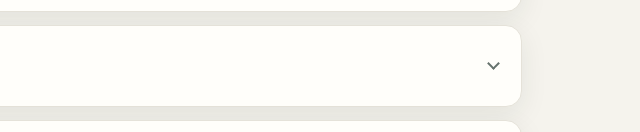
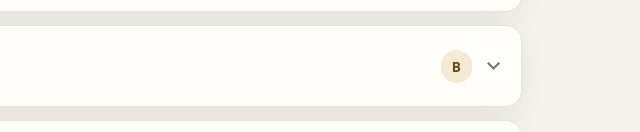
Before and after one commit to GusLameu/caderno-repertorio, a plain HTML site: page domingo.html in a window 1280 px wide. Shown: the part 800-932 px from the top of the page, 640-1280 px from the left. Drawn offline with Linux system fonts and the light colour scheme.

Commit message:
add: letras e tons que faltavam no repertorio de domingo

```diff
--- a/domingo.html
+++ b/domingo.html
@@ -159,11 +159,35 @@ Pelos prados e campinas verdejantes ele me leva a descansar. Para as águas repo
 Preparais à minha frente uma mesa, bem à vista do inimigo, e com óleo vós ungis minha cabeça; o meu cálice transborda.
 <strong>3</strong>
 Felicidade e todo bem hão de seguir-me por toda a minha vida; e, na casa do Senhor, habitarei pelos tempos infinitos.`},
-{n:5,part:"Aclamação ao Evangelho",t:"Aleluia",sub:"É bendito aquele que vem em nome do Senhor",lyrics:`<strong>REFRÃO</strong>
+{n:5,part:"Aclamação ao Evangelho",t:"Aleluia",sub:"É bendito aquele que vem em nome do Senhor",k:"B",lyrics:`<strong>REFRÃO</strong>
 Aleluia, Aleluia, Aleluia.
 <strong>ANTÍFONA</strong>
 É bendito aquele que vem vindo, que vem vindo em nome do Senhor; e o Reino que vem, seja bendito; ao que vem e a seu Reino, o louvor!`},
-{n:6,part:"Ofertório",t:"Canto de ofertório",sub:"Canto confirmado",note:"Canto confirmado; a letra e o tom não foram enviados.",lyrics:``},
+{n:6,part:"Ofertório",t:"Daqui do meu lugar",sub:"CD Missa / Fazedores da Paz · Paulinas-COMEP",k:"A",lyrics:`<strong>1ª ESTROFE</strong>
+Daqui do meu lugar
+Eu olho o teu altar
+E fico a imaginar aquele pão,
+Aquela refeição.
+Partiste aquele pão,
+O deste a teus irmãos,
+Criaste a religião do pão do céu,
+Do pão que vem do céu.
+<strong>REFRÃO</strong>
+Somos a Igreja do pão,
+Do pão repartido e do abraço e da paz (bis)
+<strong>2ª ESTROFE</strong>
+Daqui do meu lugar
+Eu olho o teu altar
+E fico a imaginar aquela paz,
+Aquela comunhão.
+Viveste aquela paz
+E deste a teus irmãos,
+Criaste a religião do pão da paz,
+Da paz que vem do céu.
+<strong>REFRÃO</strong>
+Somos a Igreja da paz,
+Da paz partilhada
+E do abraço e do pão (bis)`},
 {n:7,part:"Santo",t:"Senhor Deus do Universo",k:"C",lyrics:`Santo, Santo, Santo,
 Senhor Deus do universo.
 O céu e a terra proclamam a Vossa Glória.
@@ -184,7 +208,36 @@ Tende piedade, piedade de nós.
 Cordeiro de Deus,
 Que tirais o pecado do mundo.
 Dai-nos a paz, a vossa paz.`},
-{n:9,part:"Comunhão",t:"Na Mesa Sagrada",sub:"Canto confirmado",note:"Canto confirmado; a letra e o tom não foram enviados.",lyrics:``},
+{n:9,part:"Comunhão",t:"Na Mesa Sagrada",sub:"Importa viver, Senhor, unidos no amor",k:"F",lyrics:`<strong>1ª ESTROFE</strong>
+Na mesa sagrada se faz unidade
+No pão que alimenta, que é pão do Senhor
+Formamos família na fraternidade
+Não há diferença de raça e de cor.
+<strong>REFRÃO</strong>
+Importa viver, Senhor, unidos no amor
+Na participação, vivendo em comunhão!
+Importa viver, Senhor, unidos no amor
+Na participação, vivendo em comunhão!
+<strong>2ª ESTROFE</strong>
+Chegar junto à mesa é comprometer-se
+É a Deus converter-se com sinceridade
+O grito dos fracos devemos ouvir
+E em nome de Cristo, amar e servir.
+<strong>3ª ESTROFE</strong>
+Enquanto na terra o pão for partido
+O homem nutrido se transformará
+Vivendo a esperança num mundo melhor
+Com Cristo lutando, o amor vencerá.
+<strong>4ª ESTROFE</strong>
+Se participamos da Eucaristia
+É grande a alegria que Deus oferece
+Porém não podemos deixar esquecida
+A dor, nesta vida, que o pobre padece.
+<strong>5ª ESTROFE</strong>
+Assim, comungando da única Vida
+A morte vencida será nossa sorte
+Se unidos buscarmos a libertação
+Teremos com Cristo a ressurreição!`},
 {n:10,part:"Consagração a Nossa Senhora",t:"Ó, minha Senhora e também minha Mãe",k:"G",lyrics:`Ó, minha Senhora e também minha Mãe
 Eu me ofereço inteiramente, todo a Vós
 E em prova da minha devoção
@@ -246,7 +299,7 @@ No céu, no céu
 Com minha Mãe estarei
 No céu, no céu
 Com minha Mãe estarei`},
-{n:12,part:"Canto final",t:"Oração pela família",lyrics:`<strong>1ª ESTROFE</strong>
+{n:12,part:"Canto final",t:"Oração pela família",k:"C",lyrics:`<strong>1ª ESTROFE</strong>
 Que nenhuma família comece em qualquer de repente.
 Que nenhuma família termine por falta de amor.
 Que o casal seja um para o outro de corpo e de mente
```
